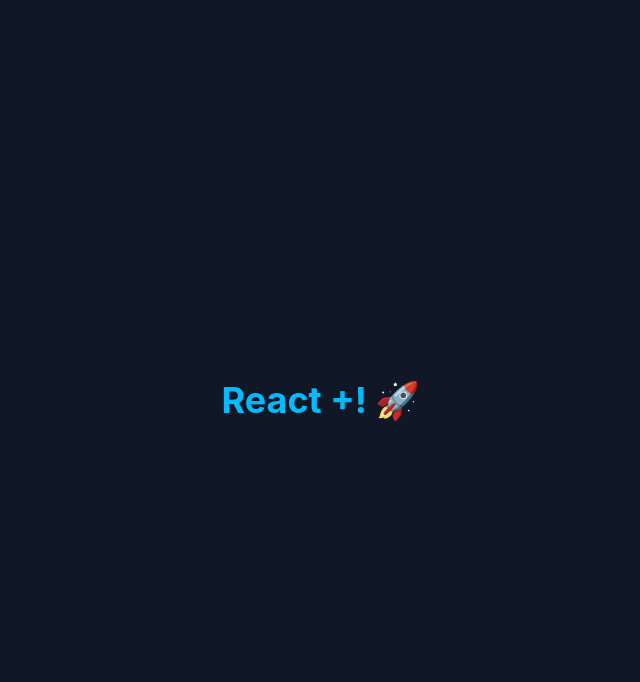
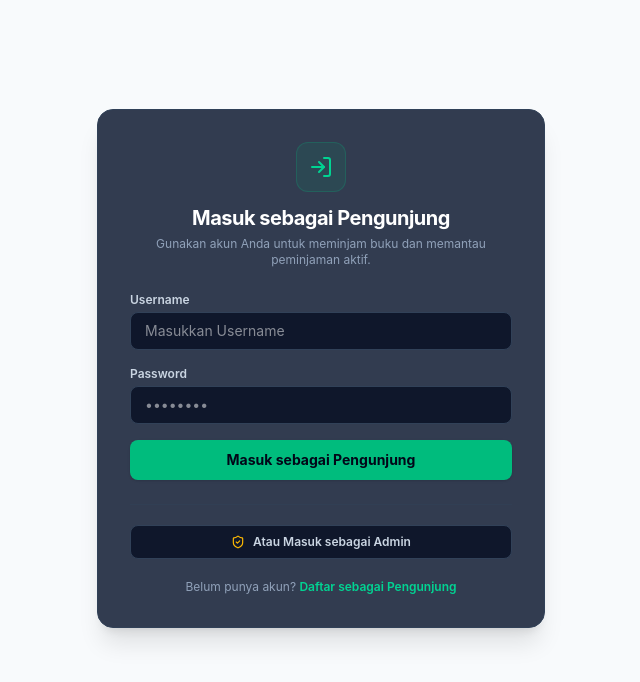
Before and after one commit to melanieyoo049/UTS_Project, a React (Vite) app in the folder Perpustakan-frontend/: page /login in a window 1280 px wide. Shown: the top 682 px of the page, without its empty margins (319-959 px from the left). Built offline with nearby package versions, Linux system fonts and the light colour scheme.

Commit message:
feat(frontend): implementasi antarmuka login dengan role switcher pengunjung admin

```diff
--- a/Perpustakan-frontend/src/App.jsx
+++ b/Perpustakan-frontend/src/App.jsx
@@ -1,9 +1,25 @@
-export default function App() {
+import React from 'react';
+import { BrowserRouter as Router, Routes, Route, Navigate } from 'react-router-dom';
+import { AuthProvider } from './context/AuthContext';
+import Login from './pages/Login';
+import Register from './pages/Register';
+
+function App() {
   return (
-    <div className="flex h-screen items-center justify-center bg-gray-900">
-      <h1 className="text-4xl font-bold text-sky-400">
-        React +! 🚀
-      </h1>
-    </div>
-  )
+    <Router>
+      <AuthProvider>
+        <div className="min-h-screen bg-slate-50 flex flex-col font-sans">
+          <main className="flex-1">
+            <Routes>
+              <Route path="/" element={<Navigate to="/login" replace />} />
+              <Route path="/login" element={<Login />} />
+              <Route path="/register" element={<Register />} />
+            </Routes>
+          </main>
+        </div>
+      </AuthProvider>
+    </Router>
+  );
 }
+
+export default App;
--- /dev/null
+++ b/Perpustakan-frontend/src/pages/Login.jsx
@@ -0,0 +1,168 @@
+import { useState } from 'react';
+import { useNavigate, Link } from 'react-router-dom';
+import { useAuth } from '../context/AuthContext';
+import { api } from '../services/api';
+import { LogIn, ShieldCheck, User, AlertCircle } from 'lucide-react';
+
+export default function Login() {
+  const [role, setRole] = useState('member'); // 'member' (default) | 'admin'
+  const [identifier, setIdentifier] = useState('');
+  const [password, setPassword] = useState('');
+  const [error, setError] = useState('');
+  const [loading, setLoading] = useState(false);
+
+  const { login } = useAuth();
+  const navigate = useNavigate();
+
+  const isAdminMode = role === 'admin';
+
+  const handleSubmit = async (e) => {
+    e.preventDefault();
+    setError('');
+    setLoading(true);
+
+    try {
+      const res = await api.login(identifier, password);
+      if (res.success) {
+        // Validasi kesesuaian peran yang dipilih dengan kredensial
+        if (isAdminMode && res.user.role !== 'admin') {
+          setError('Akun ini bukan akun Administrator. Masuk melalui mode Pengunjung.');
+          setLoading(false);
+          return;
+        }
+
+        login(res.token, res.user);
+        if (res.user.role === 'admin') {
+          navigate('/admin');
+        } else {
+          navigate('/my-books');
+        }
+      } else {
+        setError(res.message);
+      }
+    } catch (err) {
+      setError('Gagal menghubungkan ke server.');
+    } finally {
+      setLoading(false);
+    }
+  };
+
+  const toggleRole = () => {
+    setError('');
+    setIdentifier('');
+    setPassword('');
+    setRole((prev) => (prev === 'member' ? 'admin' : 'member'));
+  };
+
+  return (
+    <div className="min-h-[calc(100vh-4rem)] flex items-center justify-center p-4">
+      <div className="max-w-md w-full bg-slate-800/90 border border-slate-700 rounded-2xl p-6 sm:p-8 shadow-xl transition-all">
+        {/* Header Form */}
+        <div className="text-center mb-6">
+          <div
+            className={`inline-flex p-3 rounded-xl border mb-3 transition-colors ${
+              isAdminMode
+                ? 'bg-amber-500/10 border-amber-500/20 text-amber-400'
+                : 'bg-emerald-500/10 border-emerald-500/20 text-emerald-400'
+            }`}
+          >
+            {isAdminMode ? <ShieldCheck className="w-6 h-6" /> : <LogIn className="w-6 h-6" />}
+          </div>
+          <h1 className="text-xl font-bold text-white tracking-tight">
+            {isAdminMode ? 'Masuk Panel Administrator' : 'Masuk sebagai Pengunjung'}
+          </h1>
+          <p className="text-xs text-slate-400 mt-1">
+            {isAdminMode
+              ? 'Akses khusus untuk mengelola katalog buku dan transaksi peminjaman.'
+              : 'Gunakan akun Anda untuk meminjam buku dan memantau peminjaman aktif.'}
+          </p>
+        </div>
+
+        {error && (
+          <div className="mb-4 p-3 rounded-lg bg-rose-950/60 border border-rose-500/30 text-rose-300 text-xs flex items-center gap-2">
+            <AlertCircle className="w-4 h-4 shrink-0" />
+            <span>{error}</span>
+          </div>
+        )}
+
+        <form onSubmit={handleSubmit} className="space-y-4">
+          <div>
+            <label className="block text-xs font-semibold text-slate-300 mb-1">
+              Username
+            </label>
+            <input
+              type="text"
+              required
+              value={identifier}
+              onChange={(e) => setIdentifier(e.target.value)}
+              placeholder="Masukkan Username"
+              className="w-full bg-slate-900 border border-slate-700 rounded-lg px-3.5 py-2 text-sm text-white focus:outline-none focus:ring-2 focus:ring-emerald-500/40 focus:border-emerald-500 transition"
+            />
+          </div>
+
+          <div>
+            <label className="block text-xs font-semibold text-slate-300 mb-1">
+              Password
+            </label>
+            <input
+              type="password"
+              required
+              value={password}
+              onChange={(e) => setPassword(e.target.value)}
+              placeholder="••••••••"
+              className="w-full bg-slate-900 border border-slate-700 rounded-lg px-3.5 py-2 text-sm text-white focus:outline-none focus:ring-2 focus:ring-emerald-500/40 focus:border-emerald-500 transition"
+            />
+          </div>
+
+          {/* Tombol Masuk Utama */}
+          <button
+            type="submit"
+            disabled={loading}
+            className={`w-full py-2.5 px-4 font-bold text-sm rounded-lg shadow-sm transition duration-150 active:scale-[0.96] disabled:opacity-50 ${
+              isAdminMode
+                ? 'bg-amber-400 hover:bg-amber-300 text-slate-950'
+                : 'bg-emerald-500 hover:bg-emerald-400 text-slate-950'
+            }`}
+          >
+            {loading
+              ? 'Memproses...'
+              : isAdminMode
+              ? 'Masuk sebagai Admin'
+              : 'Masuk sebagai Pengunjung'}
+          </button>
+        </form>
+
+        {/* Tombol Alternatif Satu Pilihan (Switcher) */}
+        <div className="mt-6 pt-5 border-t border-slate-700/60">
+          <button
+            type="button"
+            onClick={toggleRole}
+            className="w-full py-2 px-3 bg-slate-900 hover:bg-slate-700/60 border border-slate-700 rounded-lg text-xs font-semibold text-slate-300 hover:text-white flex items-center justify-center gap-2 transition duration-150 active:scale-[0.96]"
+          >
+            {isAdminMode ? (
+              <>
+                <User className="w-3.5 h-3.5 text-emerald-400" />
+                Atau Masuk sebagai Pengunjung
+              </>
+            ) : (
+              <>
+                <ShieldCheck className="w-3.5 h-3.5 text-amber-400" />
+                Atau Masuk sebagai Admin
+              </>
+            )}
+          </button>
+        </div>
+
+        {/* Link Daftar (hanya tampil di mode pengunjung) */}
+        {!isAdminMode && (
+          <p className="text-center text-xs text-slate-400 mt-5">
+            Belum punya akun?{' '}
+            <Link to="/register" className="text-emerald-400 hover:underline font-semibold">
+              Daftar sebagai Pengunjung
+            </Link>
+          </p>
+        )}
+      </div>
+    </div>
+  );
+}
```
